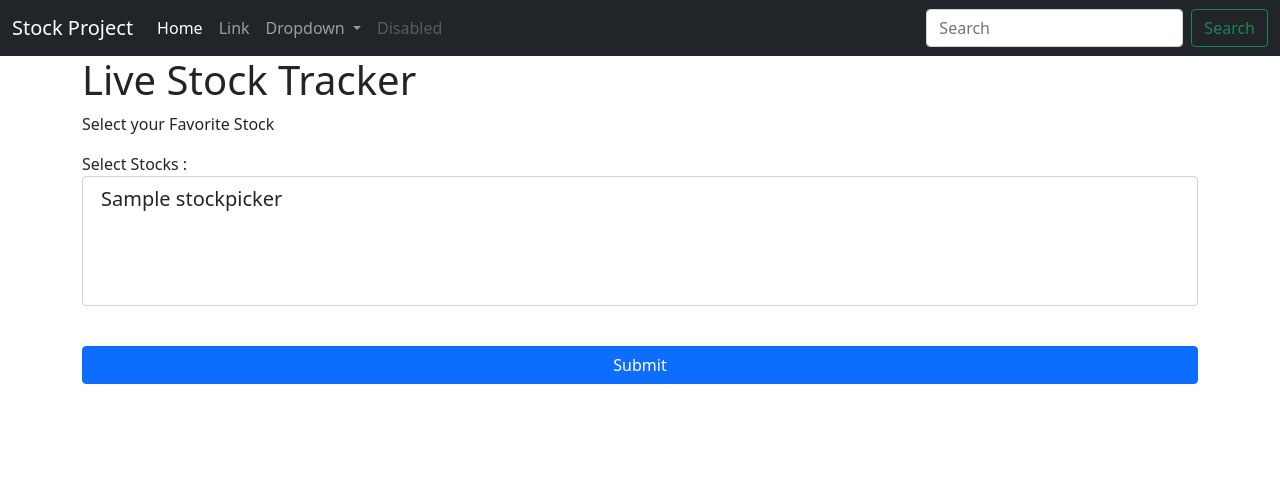
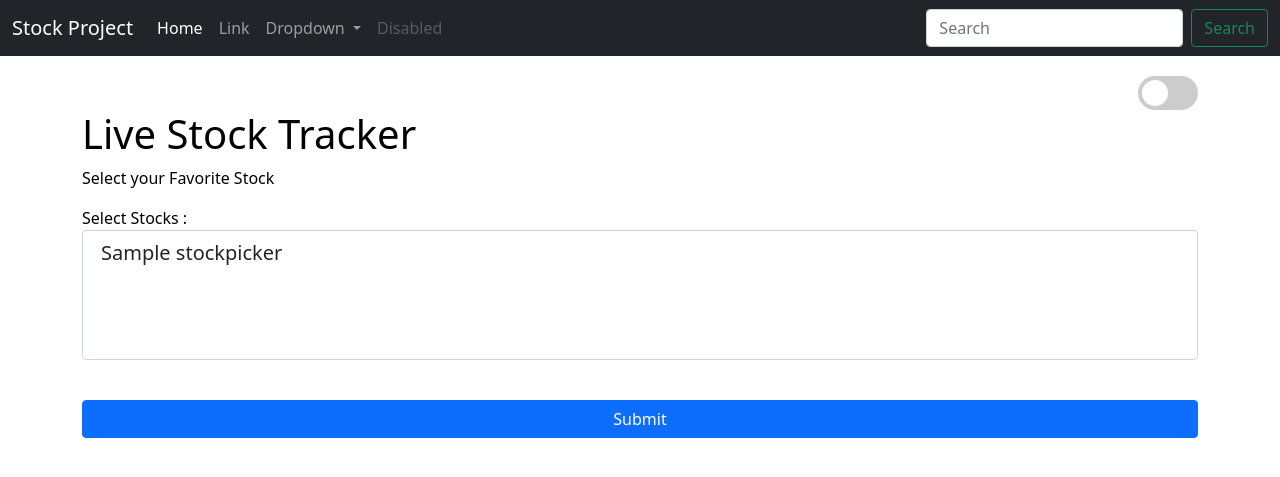
Before and after one commit to anuragps20/Stock-Tracker, a Django app: template mainapp/templates/mainapp/stockpicker.html in a window 1280 px wide. Shown: the top 477 px of the page. Run offline with Django 3.2, Linux system fonts and the light colour scheme; the template is opened without the code that fills it: most values are stand-ins (such as "Sample title", 1, 10 or a date in 2020); parts of the project's set-up code (start-up, migrations or seed data) failed here and were passed over.

Commit message:
added css

```diff
--- a/mainapp/static/mainapp/css/basic.css
+++ b/mainapp/static/mainapp/css/basic.css
@@ -0,0 +1,87 @@
+:root{
+    --primary-color: #fff;
+    --font-color: #000;
+}
+
+.dark-theme{
+    --primary-color: #181818;
+    --font-color: #fff;
+}
+
+body, table{
+    background-color: var(--primary-color);
+    color: var(--font-color) !important;
+}
+
+.navbar{
+    background-color: #141414;
+}
+
+.toggle-container{
+    padding-top: 20px;
+    display: flex;
+    justify-content: flex-end;
+}
+
+
+.switch {
+    position: relative;
+    display: inline-block;
+    width: 60px;
+    height: 34px;
+  }
+
+  /* Hide default HTML checkbox */
+  .switch input {
+    opacity: 0;
+    width: 0;
+    height: 0;
+  }
+
+  /* The slider */
+  .slider {
+    position: absolute;
+    cursor: pointer;
+    top: 0;
+    left: 0;
+    right: 0;
+    bottom: 0;
+    background-color: #ccc;
+    -webkit-transition: .4s;
+    transition: .4s;
+  }
+
+  .slider:before {
+    position: absolute;
+    content: "";
+    height: 26px;
+    width: 26px;
+    left: 4px;
+    bottom: 4px;
+    background-color: white;
+    -webkit-transition: .4s;
+    transition: .4s;
+  }
+
+  input:checked + .slider {
+    background-color: #0d6efd;
+  }
+
+  input:focus + .slider {
+    box-shadow: 0 0 1px #0d6efd;
+  }
+
+  input:checked + .slider:before {
+    -webkit-transform: translateX(26px);
+    -ms-transform: translateX(26px);
+    transform: translateX(26px);
+  }
+
+  /* Rounded sliders */
+  .slider.round {
+    border-radius: 34px;
+  }
+
+  .slider.round:before {
+    border-radius: 50%;
+  }
--- a/mainapp/templates/mainapp/basic.html
+++ b/mainapp/templates/mainapp/basic.html
@@ -86,6 +86,19 @@
       </div>
     </nav>
 
+    <div class="toggle-container container">
+        <label class="switch">
+            <input type="checkbox">
+            <span id="toggle" class="slider round"></span>
+        </label>
+    </div>
+    <script>
+        var button = document.getElementById('toggle');
+        button.onclick = function(){
+            document.body.classList.toggle("dark-theme");
+        }
+    </script>
+
     {% block body%} {% endblock%}
     <!-- Optional JavaScript; choose one of the two! -->
 
```
Also changed, not shown: mainapp/templates/mainapp/stocktracker.html (+5 -2 lines).
